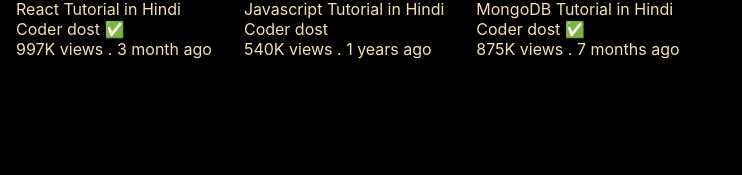
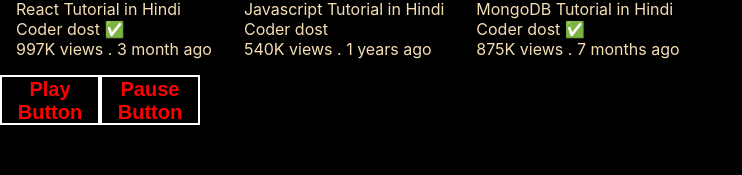
Before and after one commit to rohitprocode/React_Practice_Assignments, a React (Create React App) app: page / in a window 1280 px wide. Shown: the part 121-296 px from the top of the page, without its empty margins (0-742 px from the left). Built offline with nearby package versions, Linux system fonts and the light colour scheme.

Commit message:
Button Click event

```diff
--- a/src/App.js
+++ b/src/App.js
@@ -2,6 +2,7 @@
 import './App.css'
 import VideoGallery from './Components/VideoGallery'
 import videoData from './data/data'
+import PlayButton from './Components/PlayButton'
 
 function App() {
 
@@ -18,7 +19,11 @@
           key={video.id}
         ></VideoGallery>)
       }
+      <div style={{clear:'both'}}>
+      <PlayButton name={'Play Button'} message={'Play Button Clicked'}/>
+      <PlayButton name={'Pause Button'} message={'Pause Button Clicked'}/>
 
+      </div>
     </div>
   )
 }
--- a/src/Components/PlayButton.js
+++ b/src/Components/PlayButton.js
@@ -1,9 +1,12 @@
 import React from 'react'
 import './PlayButton.css'
 
-function PlayButton() {
+function PlayButton({name,message}) {
+    function handleClick(){
+        alert(message)
+    }
   return (
-      <button onClick={()=>alert("Button Clicked")}>Click Me</button>
+      <button onClick={handleClick}>{name}</button>
   )
 }
 
```
